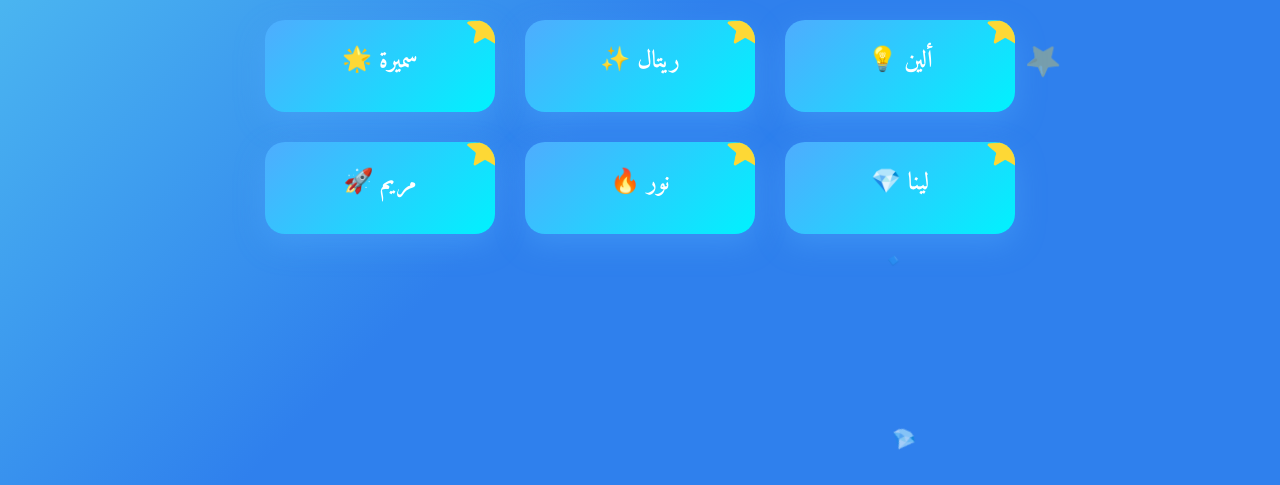
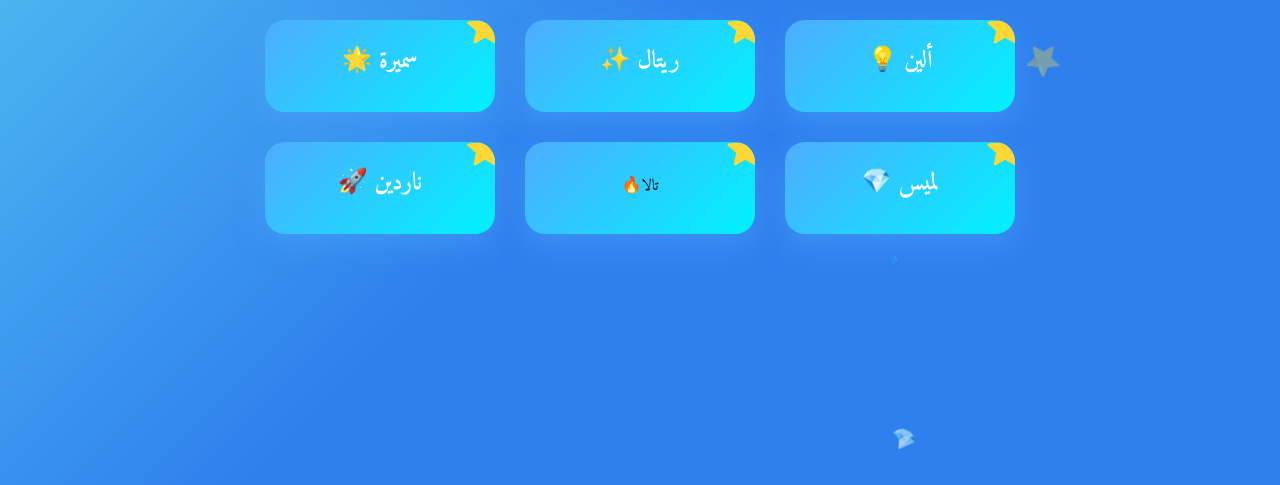
Before and after one commit to HSG116/MISS-Duha-2, a plain HTML site: page index.html in a window 1280 px wide. Shown: the part 315-800 px from the top of the page. Drawn offline with Linux system fonts and the light colour scheme.

Commit message:
Update index.html

```diff
--- a/index.html
+++ b/index.html
@@ -419,7 +419,7 @@
                 </div>
 
                 <div class="heart-card" onclick="openHeart(this, 'لينا')">
-                    <h3>لينا 💎</h3>
+                    <h3>لميس 💎</h3>
                     <div class="heart-message">
                         إنتي مش بس بتعلمينا رياضيات... بتعلمينا نحب نفسنا 💝
                         شكراً لكل لحظة حب! 🌺
@@ -427,7 +427,7 @@
                 </div>
 
                 <div class="heart-card" onclick="openHeart(this, 'نور')">
-                    <h3>نور 🔥</h3>
+                    <h3></h3>تالا🔥</h3>
                     <div class="heart-message">
                         مع إنك بتقولي البنات أذكى من الأولاد 😄
                         بس إحنا بنحبك لأنك بتؤمني فينا! 💪
@@ -435,7 +435,7 @@
                 </div>
 
                 <div class="heart-card" onclick="openHeart(this, 'مريم')">
-                    <h3>مريم 🚀</h3>
+                    <h3>ناردين 🚀</h3>
                     <div class="heart-message">
                         مس ضحى، إنتي السبب إني بشوف المستقبل مشرق 🌅
                         وإني بحلم أكون عالمة رياضيات زيك! 🚀
```
